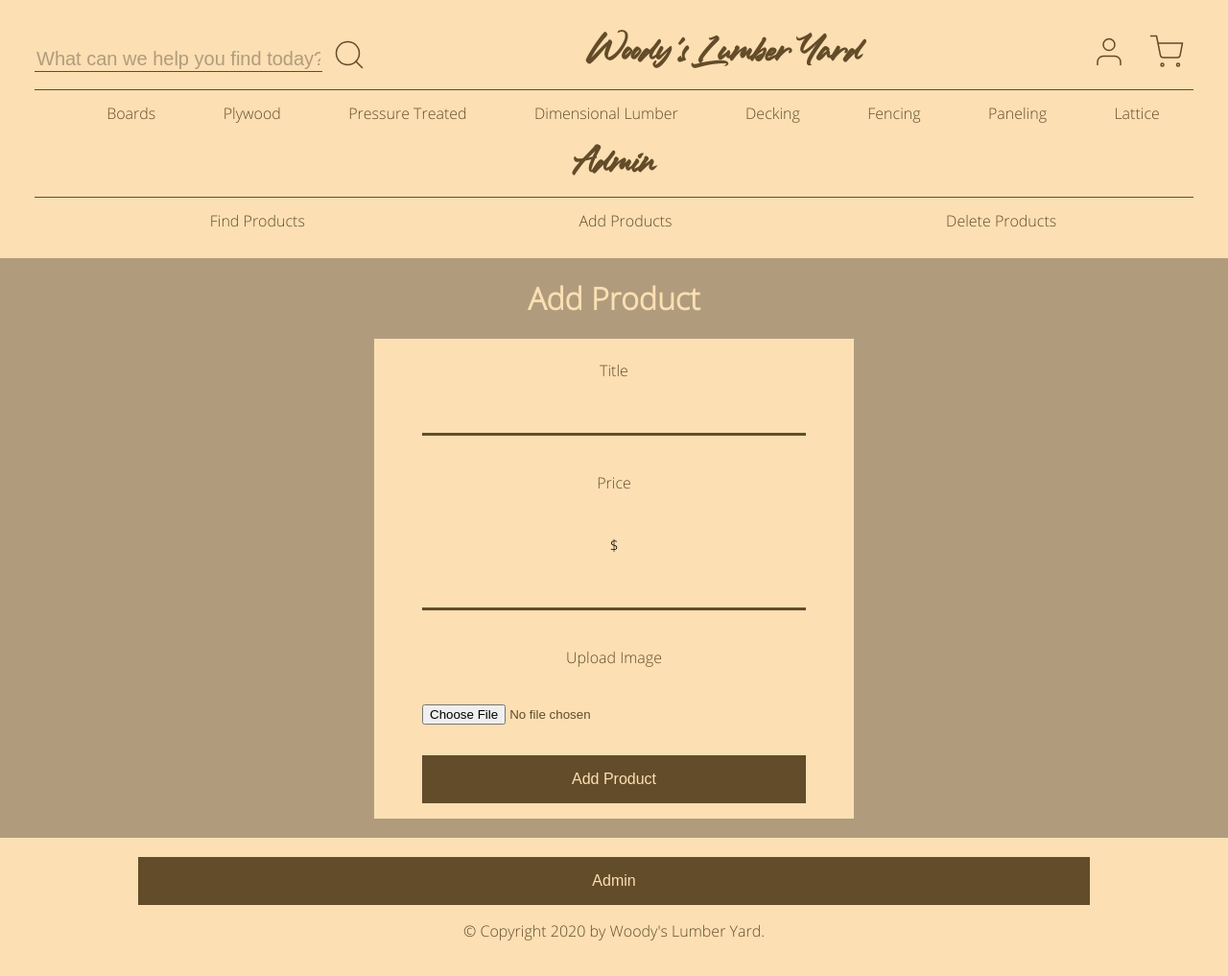
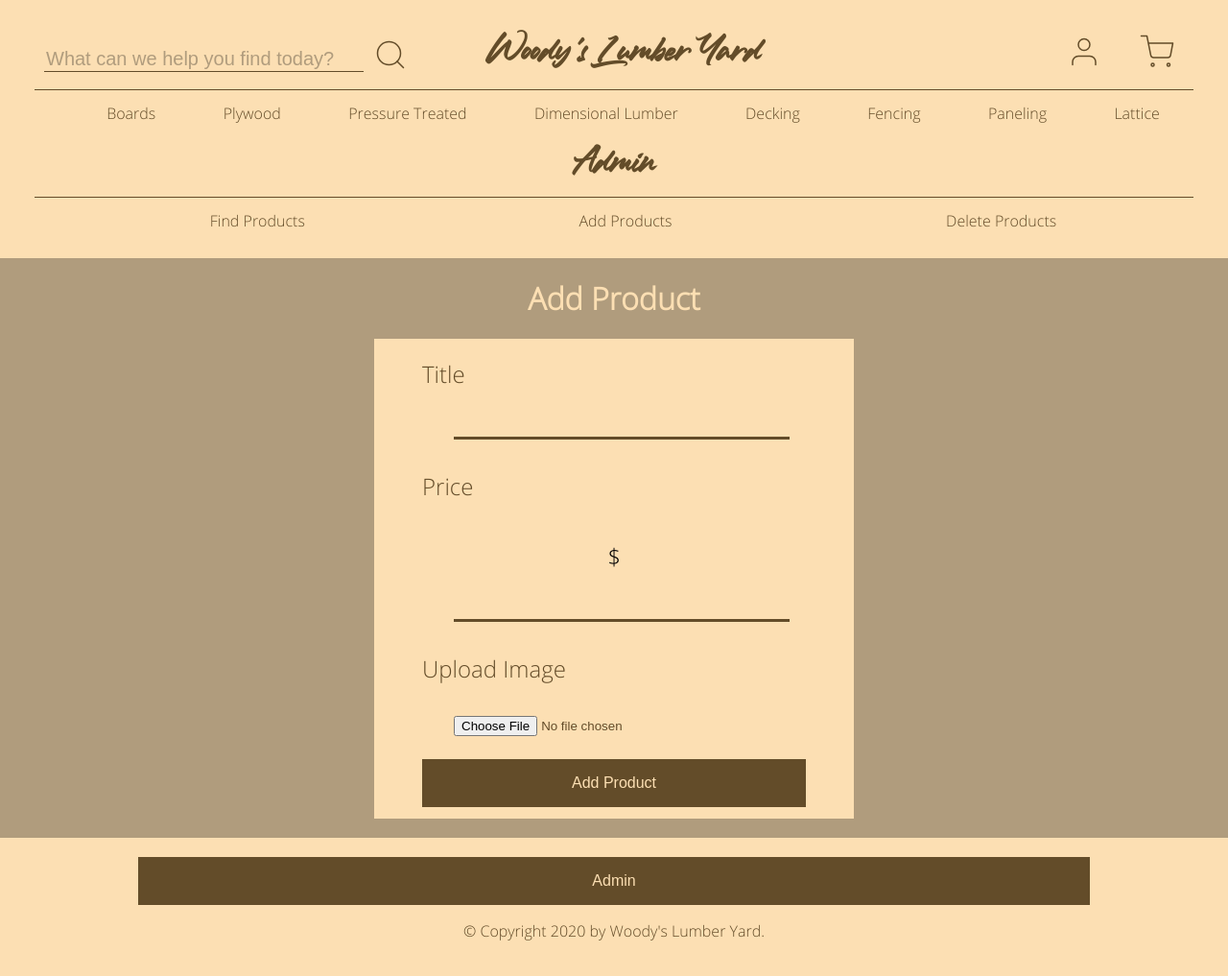
Before and after one commit to starlightromero/woodys-lumber-yard, a Flask app: page /admin/add-products in a window 1280 px wide. Shown: the whole page at 96% size. Run offline with Flask 2, Linux system fonts and the light colour scheme.

Commit message:
updated styles

```diff
--- a/static/css/main.css
+++ b/static/css/main.css
@@ -49,7 +49,10 @@ body {
         flex-direction: row;
         justify-content: center;
         align-items: center;
-        align-items: flex-end; }
+        justify-content: flex-start;
+        align-items: flex-end;
+        flex-basis: 33%;
+        margin: 0 10px; }
         body header .top-row form input[type=text] {
           -ms-appearance: none;
           -moz-appearance: none;
@@ -61,7 +64,7 @@ body {
           color: #634C29;
           font-size: 20px;
           outline: none;
-          widtH: 300px; }
+          widtH: 333px; }
           body header .top-row form input[type=text]::placeholder {
             color: #B09C7D; }
         body header .top-row form input[type=image] {
@@ -76,14 +79,24 @@ body {
           body header .top-row .user-icons a img {
             height: 36px; }
     body header h1 {
+      flex-basis: 33%;
       font-family: "Ledgewood", sans-serif;
       margin: 0;
-      text-align: center; }
+      text-align: center;
+      justify-self: center; }
     body header h1 a {
       color: #634C29;
       text-decoration: none; }
+    body header .user-icons {
+      display: flex;
+      flex-direction: row;
+      justify-content: center;
+      align-items: center;
+      justify-content: flex-end;
+      flex-basis: 33%; }
+      body header .user-icons img {
+        margin: 0 10px; }
     body header nav {
-      background-size: cover;
       margin: 0; }
       body header nav ul {
         align-items: center;
@@ -157,17 +183,19 @@ body {
       margin: auto;
       display: flex;
       flex-direction: column;
+      font-size: 1.5rem;
       justify-content: space-around;
       align-items: center;
       width: 500px;
       height: 500px;
       line-height: 2;
-      text-align: center; }
+      text-align: left; }
       body main form input, body main form label {
         width: 80%;
         color: #634C29; }
       body main form input {
-        width: 80%; }
+        width: 70%;
+        margin-left: 1rem; }
         body main form input[type=text] {
           background-color: transparent;
           border: none;
--- a/static/css/main.sass
+++ b/static/css/main.sass
@@ -23,7 +23,10 @@ body
 
       form
         +flexbox(row)
+        justify-content: flex-start
         align-items: flex-end
+        flex-basis: 33%
+        margin: 0 10px
 
         input
 
@@ -35,7 +38,7 @@ body
             color: $dark-color
             font-size: 20px
             outline: none
-            widtH: 300px
+            widtH: 333px
 
             &::placeholder
               color: $primary-color
@@ -56,16 +59,25 @@ body
             height: 36px
 
     h1
+      flex-basis: 33%
       font-family: $heading-font
       margin: 0
       text-align: center
+      justify-self: center
 
     h1 a
       color: $dark-color
       text-decoration: none
 
+    .user-icons
+      +flexbox(row)
+      justify-content: flex-end
+      flex-basis: 33%
+
+      img
+        margin: 0 10px
+
     nav
-      background-size: cover
       margin: 0
 
       ul
@@ -148,19 +180,21 @@ body
       margin: auto
       display: flex
       flex-direction: column
+      font-size: 1.5rem
       justify-content: space-around
       align-items: center
       width: 500px
       height: 500px
       line-height: 2
-      text-align: center
+      text-align: left
 
       input, label
         width: 80%
         color: $dark-color
 
       input
-        width: 80%
+        width: 70%
+        margin-left: 1rem
 
         &[type=text]
           background-color: transparent
```
Also changed, not shown: other parts of static/css/main.css (+21 -8 lines), other parts of static/css/main.sass (+27 -7 lines), 1 other file.
